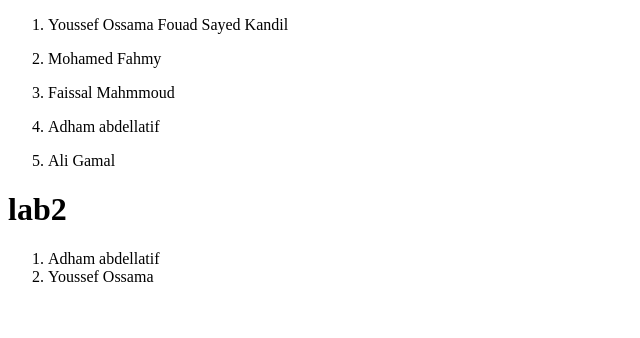
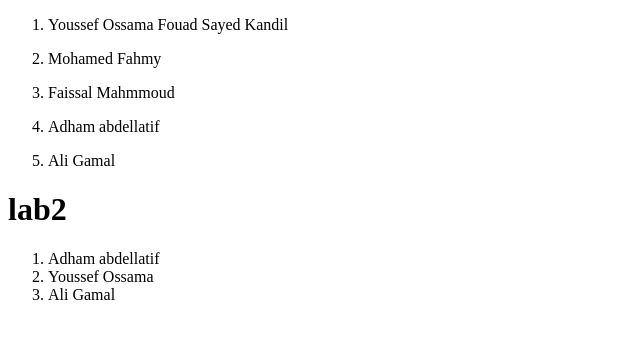
Before and after one commit to Youssef0ssama/VersionControl, a plain HTML site: page index.html in a window 1280 px wide. Shown: the full height of the page, 0-640 px from the left. Drawn offline with Linux system fonts and the light colour scheme.

Commit message:
ALI GAMAL LOVE YOU

```diff
--- a/index.html
+++ b/index.html
@@ -17,6 +17,7 @@
     <ol>
       <li>Adham abdellatif</li>
       <li>Youssef Ossama </li>
+      <li>Ali Gamal</li>
     </ol>
   </body>
 </html>
```
